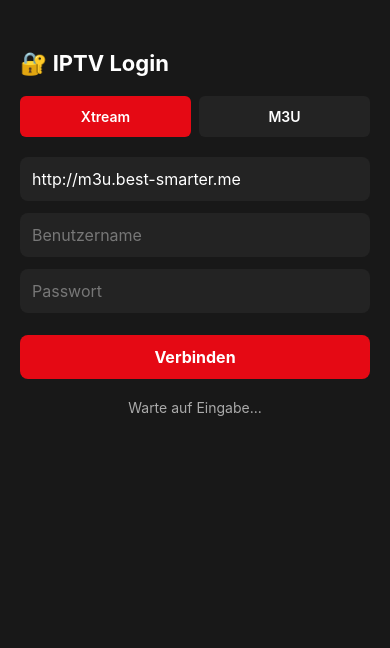
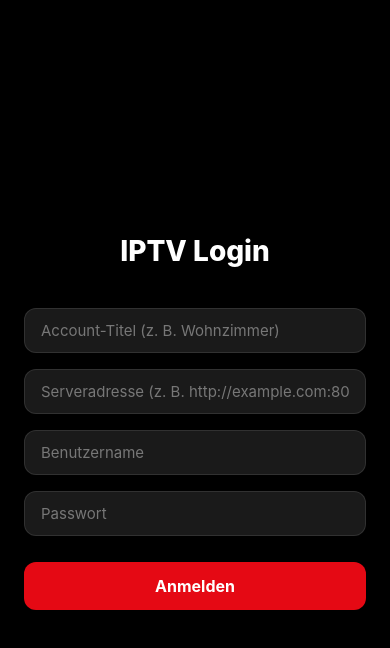
Before and after one commit to ilyassuelen/tviptvapp, a React Native app: screen /Login in a window 390 px wide. Shown: the top 648 px of the page. Built offline with nearby package versions, Linux system fonts and the light colour scheme.

Commit message:
Design 2.0

```diff
--- a/App.tsx
+++ b/App.tsx
@@ -1,4 +1,5 @@
-import React from "react";
+import React, { useEffect, useState } from "react";
+import AsyncStorage from "@react-native-async-storage/async-storage";
 import { Platform } from "react-native";
 import { NavigationContainer } from "@react-navigation/native";
 import { createNativeStackNavigator } from "@react-navigation/native-stack";
@@ -35,7 +36,7 @@
           paddingTop: Platform.OS === "ios" ? 6 : 0,
           height: Platform.OS === "ios" ? 88 : 60,
         },
-        tabBarActiveTintColor: "#E50914", // 🔴 Netflix-Rot
+        tabBarActiveTintColor: "#E50914",
         tabBarInactiveTintColor: "#9A9A9A",
         tabBarActiveBackgroundColor: "rgba(229,9,20,0.06)", // dezenter Glow beim aktiven Tab
         tabBarIcon: ({ color, size }) => {
@@ -68,9 +69,50 @@
 }
 
 export default function App() {
+  const [initialRoute, setInitialRoute] = useState<"Login" | "MainTabs" | null>(null);
+  const [checkingSession, setCheckingSession] = useState(true);
+
+  useEffect(() => {
+    const checkActiveSession = async () => {
+      try {
+        const activeIndex = await AsyncStorage.getItem("active_account_index");
+        const accountsRaw = await AsyncStorage.getItem("iptv_accounts");
+
+        if (activeIndex !== null && accountsRaw) {
+          const accounts = JSON.parse(accountsRaw);
+          const active = accounts[parseInt(activeIndex, 10)];
+          if (active) {
+            await AsyncStorage.setItem("iptv_session", JSON.stringify(active));
+            setInitialRoute("MainTabs");
+            setCheckingSession(false);
+            return;
+          }
+        }
+
+        // Falls keine Session vorhanden
+        setInitialRoute("Login");
+      } catch (err) {
+        console.error("❌ Fehler beim Laden der aktiven Session:", err);
+        setInitialRoute("Login");
+      } finally {
+        setCheckingSession(false);
+      }
+    };
+
+    checkActiveSession();
+  }, []);
+
+  // ⏳ Zeige nichts, bis die Session-Prüfung abgeschlossen ist
+  if (checkingSession || initialRoute === null) {
+    return null; // alternativ: Lade-Spinner einbauen
+  }
+
   return (
     <NavigationContainer>
-      <Stack.Navigator screenOptions={{ headerShown: false, animation: "fade" }}>
+      <Stack.Navigator
+        initialRouteName={initialRoute}
+        screenOptions={{ headerShown: false, animation: "fade" }}
+      >
         <Stack.Screen name="Login" component={LoginScreen} />
         <Stack.Screen name="MainTabs" component={MainTabs} />
         <Stack.Screen name="Search" component={SearchScreen} />
--- a/src/screens/LoginScreen.tsx
+++ b/src/screens/LoginScreen.tsx
@@ -1,243 +1,208 @@
-import React, { useEffect, useState } from "react";
+import React, { useState } from "react";
 import {
   View,
   Text,
   TextInput,
   TouchableOpacity,
+  StyleSheet,
   ActivityIndicator,
+  KeyboardAvoidingView,
+  Platform,
+  Alert,
   ScrollView,
-  Platform,
 } from "react-native";
 import AsyncStorage from "@react-native-async-storage/async-storage";
-import { Alert } from "react-native";
-import { useNavigation } from "@react-navigation/native";
-import axios from "axios";
-import { setXtreamConnection } from "../store";
-import { normalizeBaseUrl } from "../utils/normalizeBaseUrl";
-import { autoDetectXtreamUrl } from "../api/xtreamApi";
 
-// Styles für das dunkle, schlichte UI
-const styles = {
-  container: { flex: 1, backgroundColor: "#181818", padding: 20 },
-  title: {
-    color: "#fff",
-    fontSize: 22,
-    fontWeight: "700",
-    marginBottom: 20,
-    marginTop: Platform.OS === "ios" ? 60 : 30,
-    textAlign: "left",
-  },
-  modeSwitch: { flexDirection: "row", marginBottom: 20 },
-  modeButton: {
-    flex: 1,
-    backgroundColor: "#232323",
-    padding: 12,
-    borderRadius: 6,
-    marginRight: 8,
-    alignItems: "center",
-  },
-  modeButtonActive: { backgroundColor: "#E50914" },
-  modeText: { color: "#fff", fontWeight: "600" },
-  input: {
-    backgroundColor: "#232323",
-    color: "#fff",
-    padding: 12,
-    borderRadius: 8,
-    marginBottom: 12,
-    fontSize: 16,
-  },
-  button: {
-    backgroundColor: "#E50914",
-    paddingVertical: 12,
-    borderRadius: 8,
-    alignItems: "center",
-    marginTop: 10,
-  },
-  buttonDisabled: { backgroundColor: "#333" },
-  buttonText: { color: "#fff", fontWeight: "700", fontSize: 16 },
-  statusLine: { color: "#aaa", marginTop: 20, textAlign: "center" },
-  message: {
-    marginTop: 12,
-    textAlign: "center",
-    fontWeight: "600",
-    fontSize: 15,
-  },
-};
-
-export default function LoginScreen() {
-  const navigation = useNavigation<any>();
-  const [mode, setMode] = useState<"xtream" | "m3u">("xtream");
-  const [loading, setLoading] = useState(false);
-  const [statusLine, setStatusLine] = useState("Warte auf Eingabe...");
-  const [message, setMessage] = useState<string | null>(null);
-  const [baseUrl, setBaseUrl] = useState("http://m3u.best-smarter.me");
+export default function LoginScreen({ navigation }: any) {
+  const [accountTitle, setAccountTitle] = useState("");
+  const [serverUrl, setServerUrl] = useState("");
   const [username, setUsername] = useState("");
   const [password, setPassword] = useState("");
-  const [m3uUrl, setM3uUrl] = useState("");
+  const [loading, setLoading] = useState(false);
 
-  // Session prüfen
-  useEffect(() => {
-    (async () => {
-      const saved = await AsyncStorage.getItem("iptv_session");
-      if (saved) {
-        console.log("✅ Session vorhanden – Weiterleitung zur MainTabs");
-        navigation.reset({ index: 0, routes: [{ name: "MainTabs" }] });
+  const handleLogin = async () => {
+    if (!accountTitle.trim()) {
+      Alert.alert("Fehlender Account-Titel", "Bitte gib einen Namen für diesen Account an.");
+      return;
     }
-    })();
-  }, []);
-
-  // Neuer Login-Handler mit autoDetectXtreamUrl
-  const handleLogin = async () => {
-    if (!baseUrl || !username || !password) {
-      Alert.alert("Fehler", "Bitte alle Felder ausfüllen.");
+    if (!serverUrl || !username || !password) {
+      Alert.alert("Fehlende Angaben", "Bitte fülle alle Felder aus.");
       return;
     }
 
+    try {
       setLoading(true);
-    try {
-      console.log("📡 Versuche automatische Erkennung:", baseUrl);
-      const session = await autoDetectXtreamUrl(baseUrl, username, password);
 
-      if (session?.auth) {
-        console.log("✅ Login erfolgreich, Session gespeichert:", session);
-        await AsyncStorage.setItem("iptv_session", JSON.stringify(session));
+      const formattedUrl = serverUrl.endsWith("/")
+        ? serverUrl.slice(0, -1)
+        : serverUrl;
+
+      // IPTV-Verbindung testen
+      const testUrl = `${formattedUrl}/player_api.php?username=${encodeURIComponent(
+        username
+      )}&password=${encodeURIComponent(password)}`;
+      const response = await fetch(testUrl);
+      if (!response.ok) {
+        throw new Error("Fehlerhafte Server-Antwort");
+      }
+
+      const data = await response.json();
+      if (!data || !data.user_info || data.user_info.status !== "Active") {
+        throw new Error("Ungültige Login-Daten oder Account nicht aktiv.");
+      }
+
+      // Session speichern
+      const newSession = {
+        serverUrl: formattedUrl,
+        username,
+        password,
+        title: accountTitle.trim(),
+      };
+
+      // Bestehende Accounts laden
+      const stored = await AsyncStorage.getItem("iptv_accounts");
+      let accounts = stored ? JSON.parse(stored) : [];
+
+      // Prüfen, ob Titel bereits existiert
+      const existingIndex = accounts.findIndex(
+        (a: any) => a.title.toLowerCase() === accountTitle.trim().toLowerCase()
+      );
+
+      if (existingIndex >= 0) {
+        // bestehenden Account überschreiben
+        accounts[existingIndex] = newSession;
+      } else {
+        // neuen Account hinzufügen
+        accounts.push(newSession);
+      }
+
+      await AsyncStorage.setItem("iptv_accounts", JSON.stringify(accounts));
+
+      // Diesen Account als aktiv setzen
+      const activeIndex =
+        existingIndex >= 0 ? existingIndex : accounts.length - 1;
+      await AsyncStorage.setItem(
+        "active_account_index",
+        String(activeIndex)
+      );
+
+      // Auch aktuelle Session speichern (für Homescreen-Ladevorgänge)
+      await AsyncStorage.setItem("iptv_session", JSON.stringify(newSession));
+      await AsyncStorage.setItem("active_account_index", "0");
+
+      Alert.alert("✅ Erfolgreich verbunden", `Account „${accountTitle}“ wurde gespeichert.`);
       navigation.reset({
         index: 0,
         routes: [{ name: "MainTabs" }],
       });
-      } else {
-        Alert.alert("Login fehlgeschlagen", "Bitte Zugangsdaten prüfen.");
-      }
     } catch (err: any) {
-      console.log("❌ Fehler beim Login:", err.message);
-      Alert.alert("Verbindung fehlgeschlagen", "Server oder Zugangsdaten sind ungültig oder nicht erreichbar.");
+      console.error("❌ Login-Fehler:", err);
+      Alert.alert("Fehler", err.message || "Login fehlgeschlagen.");
     } finally {
       setLoading(false);
     }
   };
 
   return (
-    <ScrollView
+    <KeyboardAvoidingView
       style={styles.container}
-      contentContainerStyle={{ paddingBottom: 60 }}
-      keyboardShouldPersistTaps="handled"
+      behavior={Platform.OS === "ios" ? "padding" : undefined}
     >
-      <Text style={styles.title}>🔐 IPTV Login</Text>
-      {/* Umschalter */}
-      <View style={styles.modeSwitch}>
-        <TouchableOpacity
-          style={[
-            styles.modeButton,
-            mode === "xtream" && styles.modeButtonActive,
-          ]}
-          onPress={() => setMode("xtream")}
-        >
-          <Text style={styles.modeText}>Xtream</Text>
-        </TouchableOpacity>
-        <TouchableOpacity
-          style={[
-            styles.modeButton,
-            mode === "m3u" && styles.modeButtonActive,
-            { marginRight: 0 },
-          ]}
-          onPress={() => setMode("m3u")}
-        >
-          <Text style={styles.modeText}>M3U</Text>
-        </TouchableOpacity>
-      </View>
-      {mode === "xtream" ? (
-        <>
+      <ScrollView contentContainerStyle={styles.scroll}>
+        <Text style={styles.title}>IPTV Login</Text>
+
+        {/* 🔸 Account-Titel */}
         <TextInput
-            placeholder="Server URL (z. B. http://deinserver.com)"
+          placeholder="Account-Titel (z. B. Wohnzimmer)"
           placeholderTextColor="#777"
           style={styles.input}
-            value={baseUrl}
+          value={accountTitle}
+          onChangeText={setAccountTitle}
+        />
+
+        {/* Server, Username, Passwort */}
+        <TextInput
+          placeholder="Serveradresse (z. B. http://example.com:8080)"
+          placeholderTextColor="#777"
+          style={styles.input}
+          value={serverUrl}
+          onChangeText={setServerUrl}
           autoCapitalize="none"
-            autoCorrect={false}
-            onChangeText={setBaseUrl}
-            onEndEditing={() => setBaseUrl((prev) => normalizeBaseUrl(prev))}
         />
         <TextInput
           placeholder="Benutzername"
           placeholderTextColor="#777"
           style={styles.input}
           value={username}
+          onChangeText={setUsername}
           autoCapitalize="none"
-            onChangeText={setUsername}
         />
         <TextInput
           placeholder="Passwort"
           placeholderTextColor="#777"
           style={styles.input}
+          value={password}
+          onChangeText={setPassword}
           secureTextEntry
-            value={password}
-            autoCapitalize="none"
-            onChangeText={setPassword}
         />
-        </>
-      ) : (
-        <TextInput
-          placeholder="M3U-Link (komplette URL)"
-          placeholderTextColor="#777"
-          style={styles.input}
-          value={m3uUrl}
-          autoCapitalize="none"
-          autoCorrect={false}
-          onChangeText={setM3uUrl}
-        />
-      )}
+
         <TouchableOpacity
-        onPress={mode === "xtream" ? handleLogin : async () => {
-          setLoading(true);
-          setMessage(null);
-          setStatusLine("🔗 Verbinde mit Server...");
-          try {
-            if (!m3uUrl) {
-              setMessage("❌ Bitte M3U-Link eingeben");
-              setStatusLine("❌ Eingabefehler");
-              return;
-            }
-            // M3U-Session speichern
-            await AsyncStorage.setItem(
-              "iptv_session",
-              JSON.stringify({ m3uUrl: m3uUrl.trim() })
-            );
-            setMessage("✅ M3U-Link gespeichert");
-            setStatusLine("✅ Login erfolgreich – lade Startseite...");
-            setTimeout(() => {
-              navigation.reset({ index: 0, routes: [{ name: "MainTabs" }] });
-            }, 1000);
-          } catch (err: any) {
-            console.error("❌ Fehler:", err);
-            setMessage("❌ Verbindung fehlgeschlagen – bitte prüfen");
-            setStatusLine("❌ Keine Verbindung");
-          } finally {
-            setLoading(false);
-          }
-        }}
-        style={[
-          styles.button,
-          loading && styles.buttonDisabled,
-        ]}
+          style={styles.loginButton}
+          onPress={handleLogin}
           disabled={loading}
         >
           {loading ? (
             <ActivityIndicator color="#fff" />
           ) : (
-          <Text style={styles.buttonText}>Verbinden</Text>
+            <Text style={styles.loginText}>Anmelden</Text>
           )}
         </TouchableOpacity>
-      <Text style={styles.statusLine}>{statusLine}</Text>
-      {message && (
-        <Text
-          style={[
-            styles.message,
-            { color: message.includes("❌") ? "#ff4c4c" : "#00e676" },
-          ]}
-        >
-          {message}
-        </Text>
-      )}
       </ScrollView>
+    </KeyboardAvoidingView>
   );
 }
+
+const styles = StyleSheet.create({
+  container: {
+    flex: 1,
+    backgroundColor: "#000",
+  },
+  scroll: {
+    flexGrow: 1,
+    justifyContent: "center",
+    alignItems: "center",
+    paddingVertical: 80,
+    paddingHorizontal: 24,
+  },
+  title: {
+    fontSize: 28,
+    fontWeight: "800",
+    color: "#fff",
+    marginBottom: 40,
+  },
+  input: {
+    width: "100%",
+    backgroundColor: "#1a1a1a",
+    color: "#fff",
+    borderRadius: 12,
+    paddingVertical: 12,
+    paddingHorizontal: 16,
+    fontSize: 15,
+    borderWidth: 1,
+    borderColor: "rgba(255,255,255,0.1)",
+    marginBottom: 16,
+  },
+  loginButton: {
+    width: "100%",
+    backgroundColor: "#E50914",
+    paddingVertical: 14,
+    borderRadius: 12,
+    alignItems: "center",
+    marginTop: 10,
+  },
+  loginText: {
+    color: "#fff",
+    fontWeight: "700",
+    fontSize: 16,
+  },
+});
--- a/src/screens/SettingsScreen.tsx
+++ b/src/screens/SettingsScreen.tsx
@@ -1,16 +1,21 @@
-import React, { useState, useEffect } from "react";
+import React, { useEffect, useState } from "react";
 import {
   View,
   Text,
   TouchableOpacity,
   StyleSheet,
   Platform,
+  ScrollView,
+  Alert,
 } from "react-native";
 import AsyncStorage from "@react-native-async-storage/async-storage";
+import { Ionicons } from "@expo/vector-icons";
 import { useNavigation } from "@react-navigation/native";
 
 export default function SettingsScreen() {
   const navigation = useNavigation<any>();
+  const [accounts, setAccounts] = useState<any[]>([]);
+  const [activeIndex, setActiveIndex] = useState<number | null>(null);
   const [selectedLang, setSelectedLang] = useState("DE");
 
   const languages = {
@@ -22,27 +27,89 @@
 
   useEffect(() => {
     (async () => {
-      const savedLang = await AsyncStorage.getItem("preferred_language");
-      if (savedLang) setSelectedLang(savedLang);
+      const storedAccounts = await AsyncStorage.getItem("iptv_accounts");
+      const activeIdx = await AsyncStorage.getItem("active_account_index");
+      const lang = await AsyncStorage.getItem("preferred_language");
+      if (storedAccounts) setAccounts(JSON.parse(storedAccounts));
+      if (activeIdx !== null) setActiveIndex(parseInt(activeIdx, 10));
+      if (lang) setSelectedLang(lang);
     })();
   }, []);
+
+  const handleActivateAccount = async (index: number) => {
+    try {
+      await AsyncStorage.setItem("active_account_index", String(index));
+      setActiveIndex(index);
+      Alert.alert("✅ Account gewechselt", `${accounts[index].title} ist jetzt aktiv.`);
+      // Navigation erzwingen, damit die App-Daten neu geladen werden
+      navigation.reset({
+        index: 0,
+        routes: [{ name: "MainTabs" }],
+      });
+    } catch (err) {
+      console.error("❌ Fehler beim Aktivieren des Accounts:", err);
+    }
+  };
+
+  const handleAddAccount = async () => {
+    navigation.navigate("Login"); // führt zum LoginScreen, um neuen Account anzulegen
+  };
+
+  const handleLogout = async () => {
+    await AsyncStorage.multiRemove([
+      "iptv_session",
+      "active_account_index",
+      "daily_recommendations",
+    ]);
+    navigation.reset({ index: 0, routes: [{ name: "Login" }] });
+  };
 
   const handleLanguageChange = async (lang: string) => {
     setSelectedLang(lang);
     await AsyncStorage.setItem("preferred_language", lang);
   };
 
-  const handleLogout = async () => {
-    await AsyncStorage.removeItem("iptv_session");
-    navigation.reset({ index: 0, routes: [{ name: "Login" }] });
-  };
-
   return (
-    <View style={styles.container}>
+    <ScrollView
+      style={styles.container}
+      contentContainerStyle={{ alignItems: "center", paddingBottom: 80 }}
+    >
       <Text style={styles.header}>⚙️ Einstellungen</Text>
 
+      {/* 👤 Mehrere Accounts anzeigen */}
+      <View style={styles.profileContainer}>
+        {accounts.map((acc, i) => (
+          <TouchableOpacity
+            key={i}
+            style={[
+              styles.accountIcon,
+              activeIndex === i && styles.activeAccount,
+            ]}
+            onPress={() => handleActivateAccount(i)}
+            activeOpacity={0.8}
+          >
+            <Ionicons name="person-outline" size={28} color="#fff" />
+            <Text style={styles.accountLabel} numberOfLines={1}>
+              {acc.title || `Account ${i + 1}`}
+            </Text>
+            {activeIndex === i && (
+              <Text style={styles.activeText}>Aktiv</Text>
+            )}
+          </TouchableOpacity>
+        ))}
+
+        {/* ➕ Account hinzufügen */}
+        <TouchableOpacity
+          style={styles.addAccountIcon}
+          onPress={handleAddAccount}
+          activeOpacity={0.7}
+        >
+          <Ionicons name="add" size={30} color="#fff" />
+          <Text style={styles.accountLabel}>Account hinzufügen</Text>
+        </TouchableOpacity>
+      </View>
+
       <Text style={styles.subHeader}>Empfehlungssprache</Text>
-
       <View style={styles.langContainer}>
         {Object.entries(languages).map(([code, label]) => (
           <TouchableOpacity
@@ -73,7 +140,7 @@
         Nach dem Abmelden kannst du dich erneut mit deinen Xtream- oder
         M3U-Daten verbinden.
       </Text>
-    </View>
+    </ScrollView>
   );
 }
 
@@ -81,21 +148,72 @@
   container: {
     flex: 1,
     backgroundColor: "#000",
-    paddingTop: Platform.OS === "ios" ? 80 : 60,
-    alignItems: "center",
-    paddingHorizontal: 20,
+    paddingTop: Platform.OS === "ios" ? 70 : 50,
   },
   header: {
     color: "#fff",
     fontSize: 22,
     fontWeight: "700",
+    textAlign: "center",
     marginBottom: 30,
+  },
+  profileContainer: {
+    flexDirection: "row",
+    flexWrap: "wrap",
+    justifyContent: "center",
+    alignItems: "center",
+    gap: 18,
+    marginBottom: 40,
+  },
+  accountIcon: {
+    width: 90,
+    height: 90,
+    borderRadius: 45,
+    backgroundColor: "#1a1a1a",
+    alignItems: "center",
+    justifyContent: "center",
+    borderWidth: 1,
+    borderColor: "rgba(255,255,255,0.15)",
+    marginHorizontal: 5,
+    position: "relative",
+  },
+  activeAccount: {
+    borderColor: "#E50914",
+    borderWidth: 2,
+  },
+  addAccountIcon: {
+    width: 90,
+    height: 90,
+    borderRadius: 45,
+    backgroundColor: "#E50914",
+    alignItems: "center",
+    justifyContent: "center",
+    marginHorizontal: 5,
+  },
+  accountLabel: {
+    color: "#fff",
+    fontSize: 12,
+    fontWeight: "600",
+    textAlign: "center",
+    position: "absolute",
+    bottom: -22,
+    width: "100%",
+  },
+  activeText: {
+    position: "absolute",
+    bottom: -38,
+    color: "#E50914",
+    fontSize: 11,
+    fontWeight: "700",
+    textAlign: "center",
+    width: "100%",
   },
   subHeader: {
     color: "#E50914",
     fontSize: 16,
     fontWeight: "600",
     marginBottom: 10,
+    textAlign: "center",
   },
   langContainer: {
     flexDirection: "row",
@@ -128,6 +246,7 @@
     paddingHorizontal: 30,
     borderRadius: 8,
     marginBottom: 20,
+    alignSelf: "center",
   },
   logoutText: {
     color: "#fff",
@@ -136,8 +255,8 @@
   },
   info: {
     color: "#aaa",
-    fontSize: 14,
+    fontSize: 13,
     textAlign: "center",
-    marginTop: 10,
+    marginHorizontal: 20,
   },
 });
```
Lines whose indentation alone changed are shown as unchanged.
